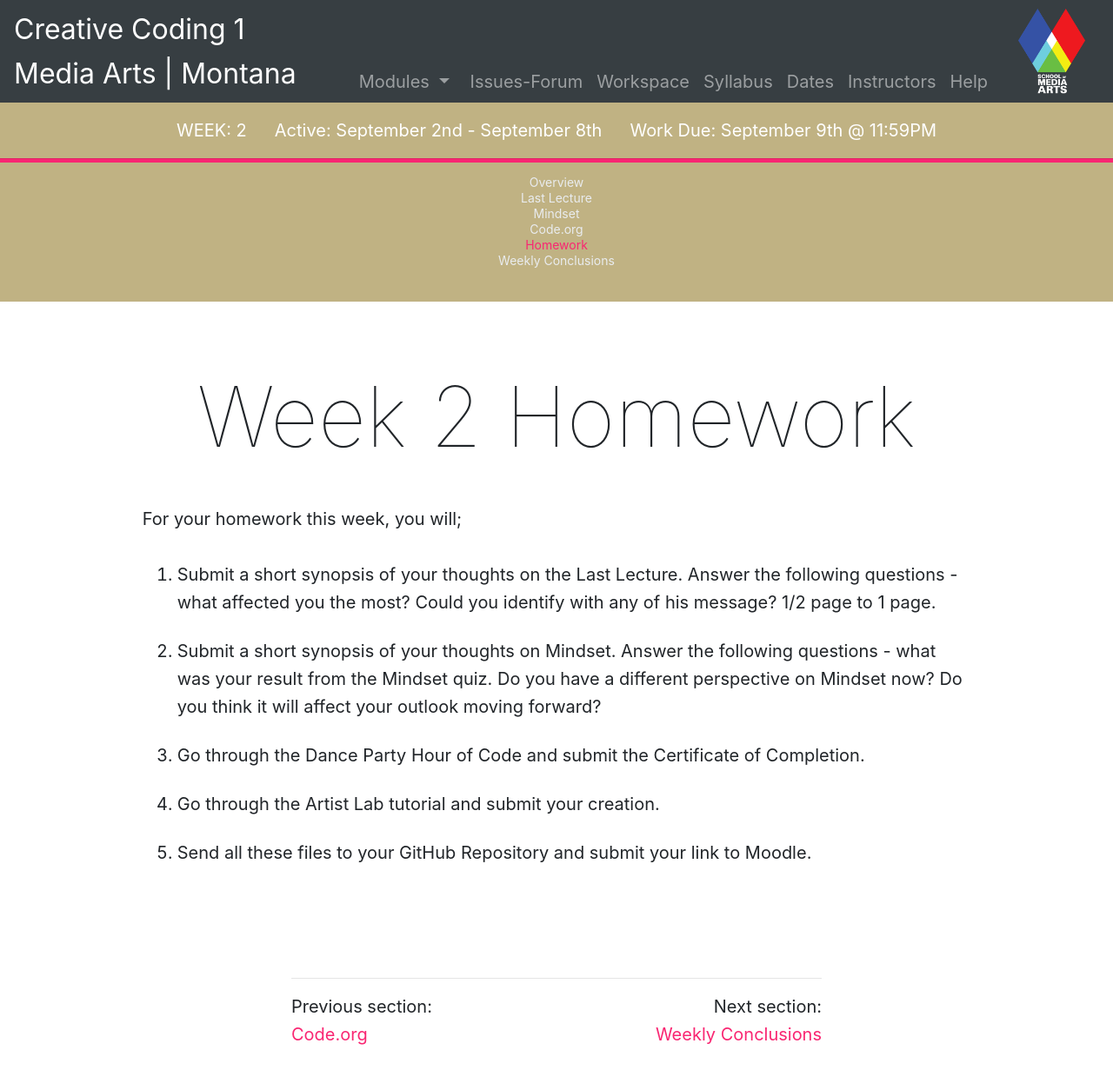
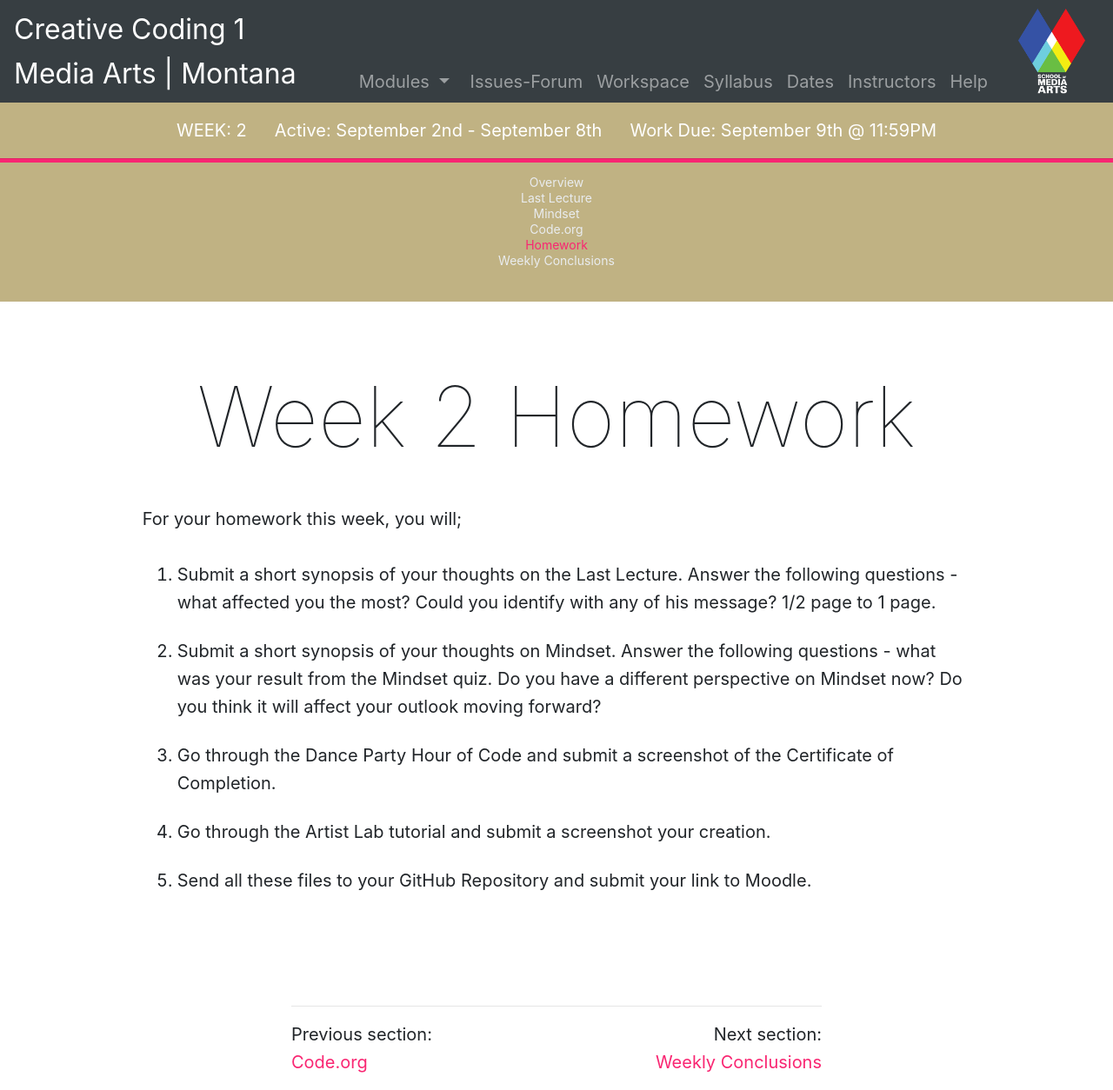
Before and after one commit to Montana-Media-Arts/creative-coding-1-Fall2019, a Jekyll site: the page built from modules/week-2/_posts/2017-01-10-homework.md, in a window 1280 px wide. Shown: the whole page at 87% size. Built offline with Jekyll 4.4.1, drawn with Linux system fonts in a browser that asks for light colours; nearby versions of some CDN libraries; before the commit the page ends 1222 px from its top, so only the background shows below that.

Commit message:
Update 2017-01-10-homework.md

```diff
--- a/modules/week-2/_posts/2017-01-10-homework.md
+++ b/modules/week-2/_posts/2017-01-10-homework.md
@@ -10,6 +10,6 @@ For your homework this week, you will;
 
 1. Submit a short synopsis of your thoughts on the Last Lecture.  Answer the following questions - what affected you the most?  Could you identify with any of his message? 1/2 page to 1 page.
 2. Submit a short synopsis of your thoughts on Mindset.  Answer the following questions - what was your result from the Mindset quiz.  Do you have a different perspective on Mindset now?  Do you think it will affect your outlook moving forward?
-3. Go through the Dance Party Hour of Code and submit the Certificate of Completion.
-4. Go through the Artist Lab tutorial and submit your creation.
+3. Go through the Dance Party Hour of Code and submit a screenshot of the Certificate of Completion.
+4. Go through the Artist Lab tutorial and submit a screenshot your creation.
 5. Send all these files to your GitHub Repository and submit your link to Moodle.
```
